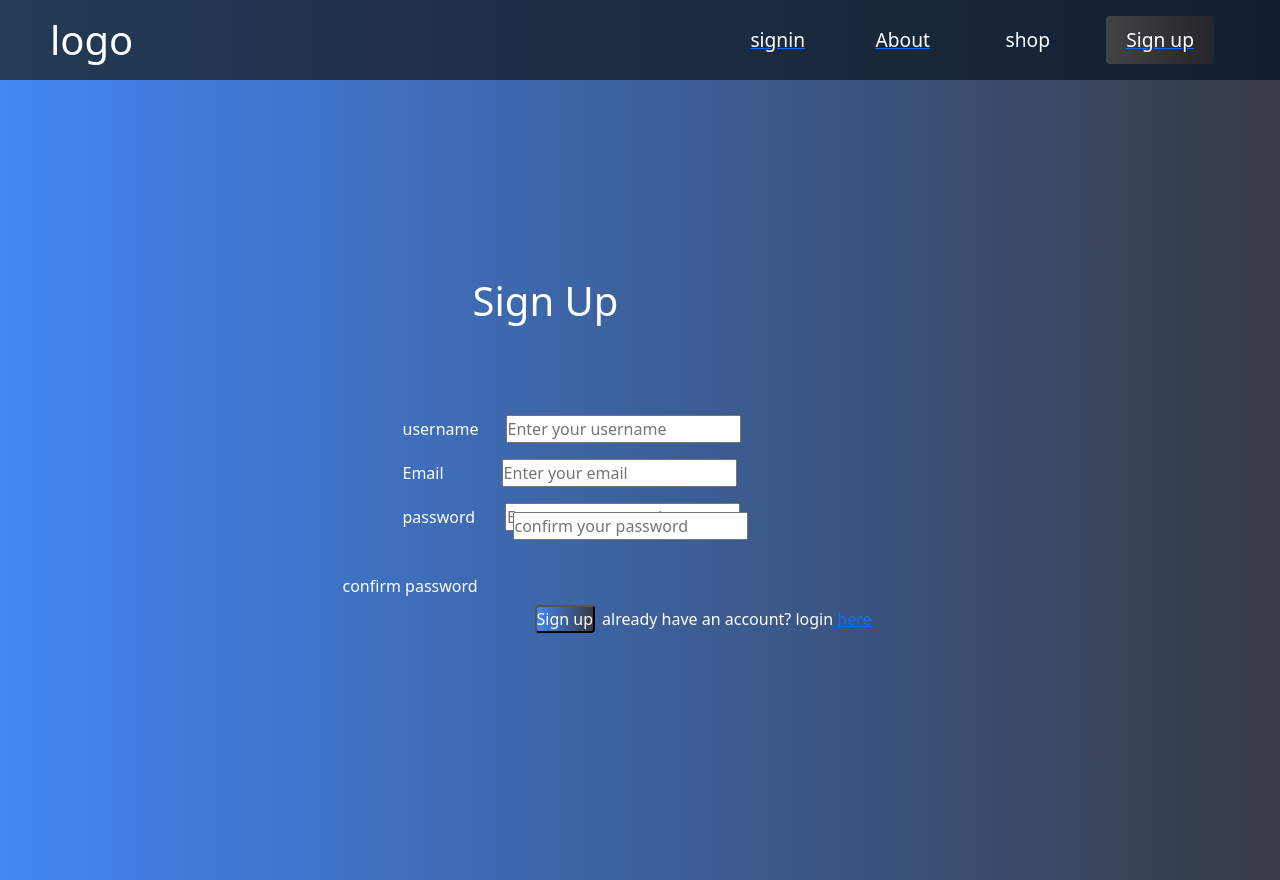
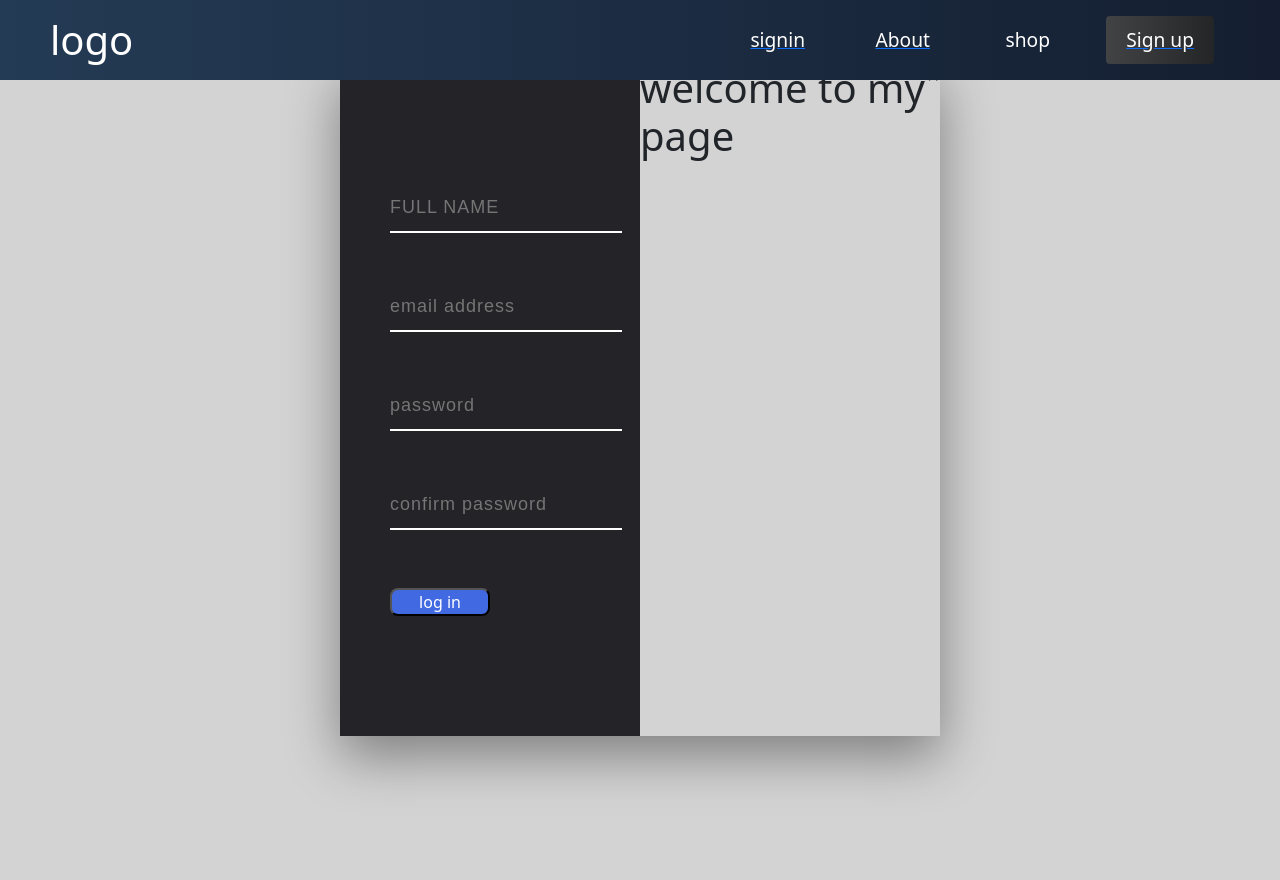
Before and after one commit to hermanjackson/demo_site, a React (Create React App) app: page /signup in a window 1280 px wide. Built offline with nearby package versions, Linux system fonts and the light colour scheme.

Commit message:
updated form

```diff
--- a/package.json
+++ b/package.json
@@ -7,6 +7,7 @@
     "@testing-library/react": "^11.2.7",
     "@testing-library/user-event": "^12.8.3",
     "bootstrap": "^5.0.2",
+    "font-awesome": "^4.7.0",
     "react": "^17.0.2",
     "react-dom": "^17.0.2",
     "react-router-dom": "^5.2.0",
--- a/src/App.js
+++ b/src/App.js
@@ -6,6 +6,7 @@ import {About} from "./about";
 import {SignIn} from "./signin";
 import {SignUp} from "./signup";
 import {NavBar} from "./nav";
+import { UserProfile } from './user_profile';
 import injectContext from './appContext';
 
 function App() {
@@ -26,6 +27,9 @@ function App() {
         <Route exact path="/signup">
           <SignUp/>
         </Route>
+        <Route exact path="/user_profile">
+          <UserProfile/>
+        </Route>
       </Switch>
     </BrowserRouter>
 
--- a/src/flux.js
+++ b/src/flux.js
@@ -366,6 +366,7 @@ const getState =({getstore, getActions, setStore})=>{
                                         id:70,
                                         title:"something",
                                         image:"http://placehold.jp/150x150.png"
+
                                     },
 
                                     ]
--- a/src/signin.js
+++ b/src/signin.js
@@ -3,21 +3,23 @@ import "./styles/signin.css"
 
 export const SignIn =()=>{
     return(
-        <div className="main_form_container">
-        <div className="form__container">
-            <form className="sign-up-form">
-                <input type="text" className="form__input" placeholder="FULL NAME" />
-                <input type="email" className="form__input" placeholder="Email Address" />
-                <p>Recieve Notifications for recipes</p>
-                <label>No</label>
-                <input type="checkbox" />
-                <label>Yes</label>
-                <button type="button">sign in here</button>
-            </form>
-            <div className="header">
-                <h1>welcome to recipe depot</h1>
-            </div>
+        <div className="form_wrapper">
+        <div className="form-container">
+        <form className="sign-up-form">
+            <input type="text" className="form-inpit" placeholder="FULL NAME"/>
+             <input type="email" className="form-inpit" placeholder="email address"/>
+
+            <button type="reset" className="user_button" >log in</button>
+
+        </form>
+        <div className="header">
+            <h1>welcome to my page</h1>
         </div>
+        <div className="x-btn">&#10005;</div>
+        </div>
+
+
     </div>
+
     )
 }
--- a/src/signup.js
+++ b/src/signup.js
@@ -3,64 +3,24 @@ import "./styles/signup.css"
 
 export const SignUp = ()=>{
     return(
-        <div className="form-content-right mx-auto">
-           	<form className="form">
-				<h1>Sign Up</h1>
+		<div className="form_wrapper">
+        <div className="form-container">
+        <form className="sign-up-form">
+            <input type="text" className="form-inpit" placeholder="FULL NAME"/>
+             <input type="email" className="form-inpit" placeholder="email address"/>
+			 <input type="email" className="form-inpit" placeholder="password"/>
+			 <input type="email" className="form-inpit" placeholder="confirm password"/>
 
-				<div className="form-input">
-					<label htmlFor="username" className="form-label">
-						username
-					</label>
-					<input
-						id="username"
-						type="text"
-						name="username"
-						className="username"
-						placeholder="Enter your username"
-					/>
-				</div>
+            <button type="reset" className="user_button" >log in</button>
 
-				<div className="form-input">
-					<label htmlFor="email" className="form-label">
-						Email
-					</label>
-					<input id="email" type="email" name="email" className="email" placeholder="Enter your email" />
-				</div>
+        </form>
+        <div className="header">
+            <h1>welcome to my page</h1>
+        </div>
+        <div className="x-btn">&#10005;</div>
+        </div>
 
-				<div className="form-input">
-					<label htmlFor="password" className="form-label">
-						password
-					</label>
-					<input
-						id="password"
-						type="password"
-						name="password"
-						className="password"
-						placeholder="Enter your password"
-					/>
-				</div>
 
-				<div className="form-input">
-					<label htmlFor="password2" className="form-label-confirm">
-						confirm password
-					</label>
-					<input
-						id="password2"
-						type="password"
-						name="password2"
-						className="password2"
-						placeholder="confirm your password"
-					/>
-				</div>
-				<div className="container">
-					<button className="form-input-btn" type="submit">
-						Sign up
-					</button>
-					<span className="form-input-login">
-						already have an account? login <a href="#signin">here</a>
-					</span>
-				</div>
-			</form>
-        </div>
+    </div>
     )
 };
--- a/src/styles/signin.css
+++ b/src/styles/signin.css
@@ -2,20 +2,23 @@
     margin: 0;
     padding: 0;
 }
-.main_form_container{
-     background: #373B44;  /* fallback for old browsers */
-background: -webkit-linear-gradient(to right, #4286f4, #373B44);  /* Chrome 10-25, Safari 5.1-6 */
-background: linear-gradient(to right, #4286f4, #373B44);
-background-size: cover;
-
-width: 1400px;
-height: 1800px;
-display: flex;
-justify-content: center;
-align-items: center;
+body{
+  background: lightgray;
 }
-
-.form__container {
+.user_button{
+  width: 100px;
+  height: 35;
+  color: white;
+  cursor: pointer;
+  border-radius: 8px;
+  background: royalblue;
+}
+.form_wrapper{
+  background: lightgray;
+  height: 100vh;
+  width: 100%;
+}
+.form-container {
   display: flex;
   width: 800px;
   width: 600px;
@@ -31,13 +34,12 @@ align-items: center;
   padding: 120px 50px;
   box-sizing: border-box;
 }
-.form__input {
-  width: 200px;
+.form-input {
+  width: 300px;
   font-family: "Oswald", sans-serif;
   font-size: 18px;
   letter-spacing: 1px;
- position: relative;
- right: 80px;
+  color: #cc683c;
   background-color: transparent;
   border: none;
   border-bottom: 2px solid #fff;
@@ -47,8 +49,9 @@ align-items: center;
   transition: border-bottom-color 0.8s;
 }
 
-
-
+.form-inpit:focus {
+  border-bottom-color: purple;
+}
 .sign-up-form p {
   color: #fff;
   font-family: "Oswald", sans-serif;
@@ -79,7 +82,7 @@ align-items: center;
   box-shadow: inset 0 0 10px rgba(0, 0, 0, 0.4);
 }
 .sign-up-form input[type="checkbox"]::before {
-  content: inherit;
+  content: ;
   width: 17px;
   height: 17px;
   background-color: #aaa;
@@ -94,7 +97,16 @@ align-items: center;
   display: block;
   margin-top: 8px;
 }
-.header h1{
-    position: relative;
-    left: 30px;
+.form-inpit{
+  font-family: "Oswald", sans-serif;
+  font-size: 18px;
+  letter-spacing: 1px;
+  color: #cc683c;
+  background-color: transparent;
+  border: none;
+  border-bottom: 2px solid #fff;
+  margin-bottom: 50px;
+  outline: none;
+  padding: 10px 0;
+
 }
--- /dev/null
+++ b/src/styles/user_profile.css
@@ -0,0 +1,73 @@
+*{
+    margin: 0;
+    padding: 0;
+
+}
+body{
+    background-color: lightgray;
+}
+.user_jumbo_container{
+    display: flex;
+    justify-content: center;
+    align-items: center;
+    background: white;
+    height: 400px;
+    width: 50%;
+    border-radius: 30px;
+
+}
+.user_container{
+    display: flex;
+    justify-content: center;
+    align-items: center;
+    background: lightgray;
+    height: 100vh;
+    width: 100vw;
+    margin: 0;
+    padding: 0;
+
+}
+.user_profile{
+    height: 400px;
+    width: 600px;
+    background: white;
+
+}
+.user_image{
+    height: 150px;
+    width: 150px;
+    border-radius: 80px;
+    align-self: flex-start;
+
+}
+.profile_image{
+    position: relative;
+    bottom: 150px;
+    left: 400px;
+    border-radius: 80px;
+    border-color: white;
+    border-style: solid;
+    border-width: 5px;
+
+
+
+}
+.user_profile_image{
+    height: 400px;
+    width: 600px;
+
+}
+.user_btn{
+    height: 35px;
+    border-radius: 60px;
+    background: blue;
+
+
+    color: #fff;
+
+}
+.user_profile_name{
+    position: relative;
+    right: 300px;
+
+}
--- /dev/null
+++ b/src/user_profile.js
@@ -0,0 +1,51 @@
+import React, { useState, useEffect, useContext, useRef } from "react";
+import { Link, Value } from "react-router-dom";
+import "./styles/user_profile.css"
+export const UserProfile = () =>{
+    const [imageUrl, setImageUrl] = useState("http://placehold.jp/350x350.png");
+    const [photo, setPhoto] = useState("");
+    const fileInput = useRef(null);
+    useEffect(
+		() => {
+			if (photo !== "") {
+				const reader = new FileReader();
+				reader.onloadend = () => {
+					// log to console
+					// logs data:<type>;base64,wL2dvYWwgbW9yZ...
+					setImageUrl(reader.result);
+				};
+				reader.readAsDataURL(photo);
+			}
+		},
+		[photo]
+	);
+
+    return(
+        <div className="user_container">
+          <div className="user_jumbo_container">
+
+              <i onClick={() => fileInput.current.click()} className="fas fa-camera" />
+
+                  <img className="user_image" src={imageUrl} />
+                  <input
+                    	ref={fileInput}
+						onChange={e => setPhoto(e.target.files[0])}
+						type="file"
+						className="user_profile_image" >
+
+                  </input>
+                  <h3 className="user_profile_name">user name</h3>
+
+              <button type="button" className="user_btn"> something to say</button>
+              <button type="button" className="user_btn"> something to say</button>
+              <button type="button" className="user_btn"> something to say</button>
+
+
+
+
+              </div>
+
+          </div>
+
+    )
+}
```
Also changed, not shown: src/home.js (+47 -49 lines), src/single.js (added, +12 -0 lines), src/styles/home.css (+110 -1 lines), 1 other file (tests, documents, lock files or other folders).
